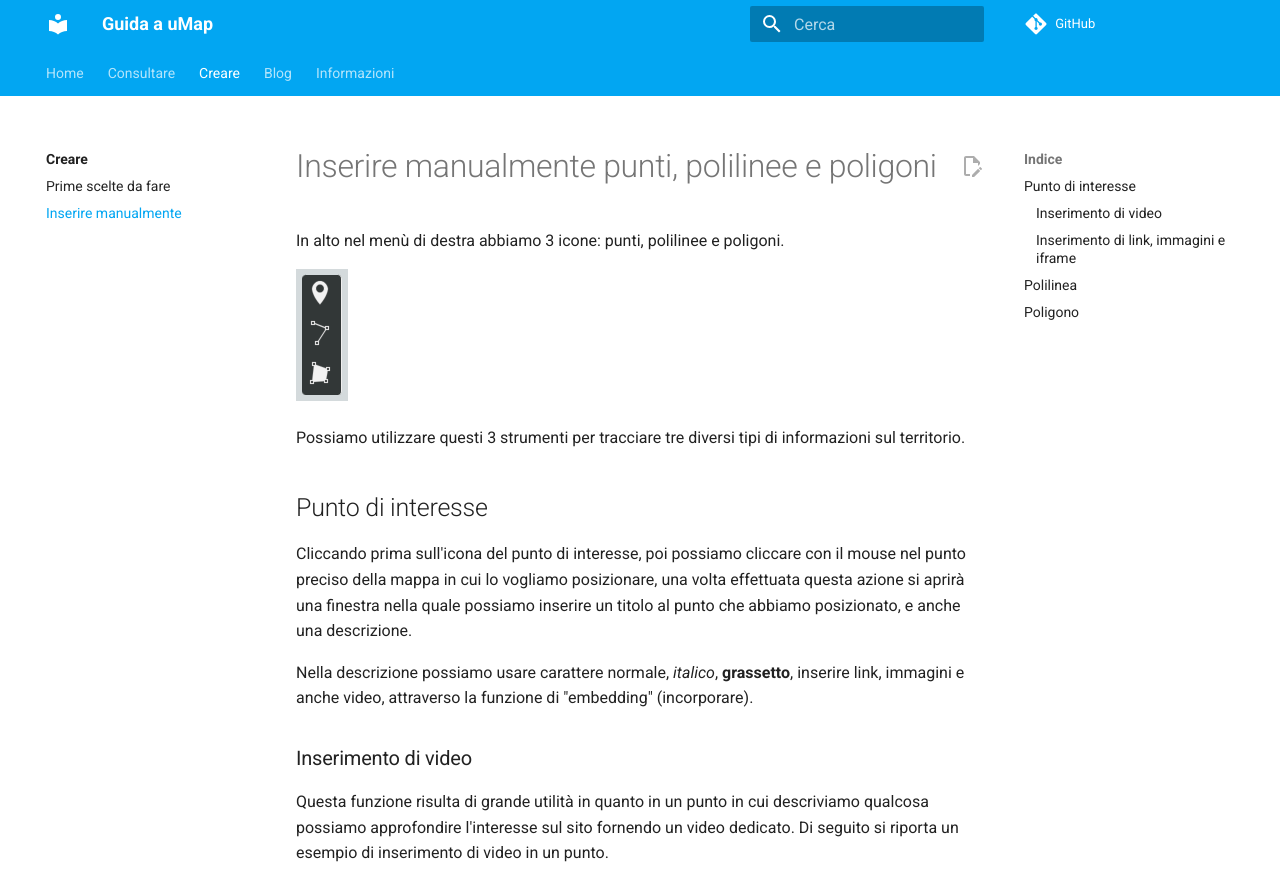
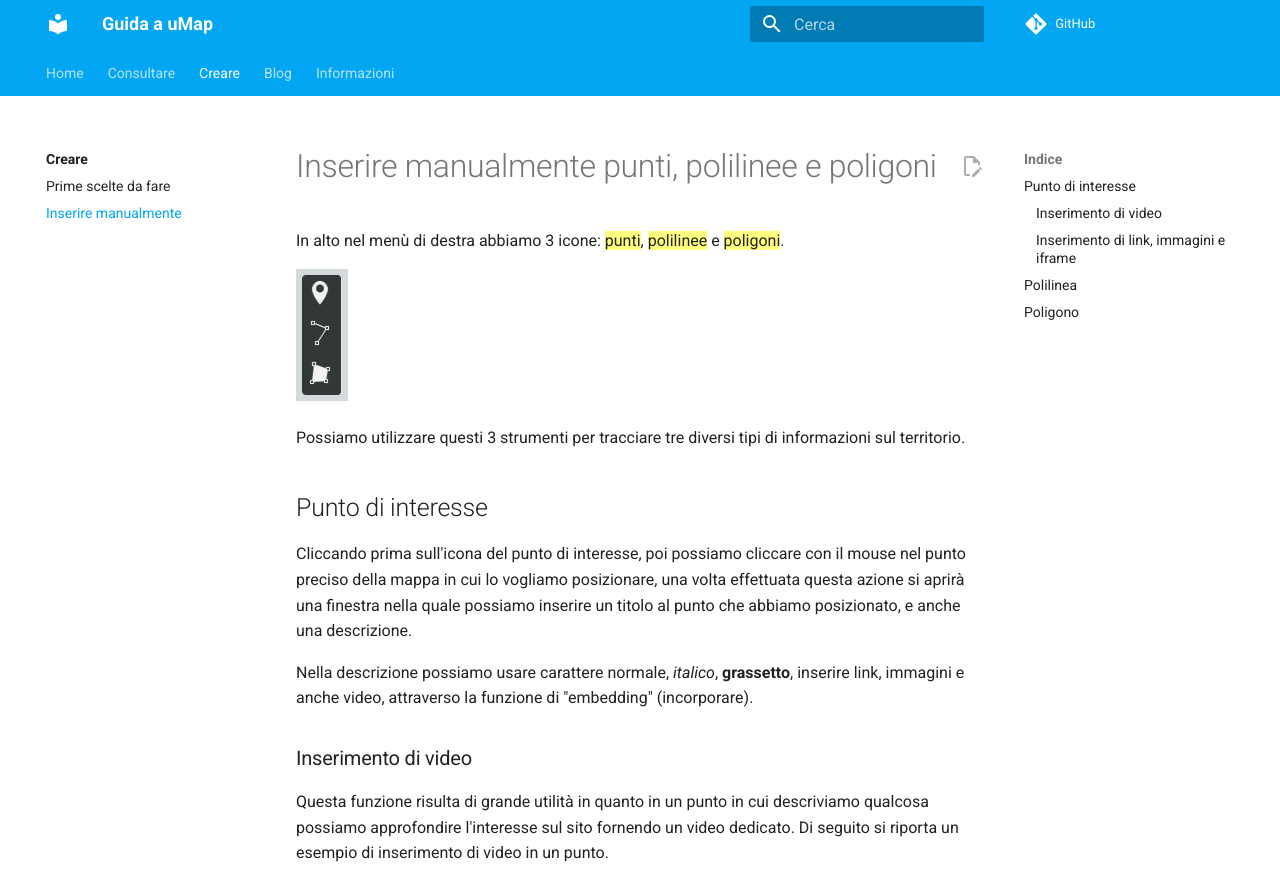
Before and after one commit to opendatasicilia/guida-umap, an MkDocs documentation site: the page built from docs/creare/inserire-manualmente.md, in a window 1280 px wide and 900 px high, cut to the strip 0-878 px from the top of the window. Built offline with MkDocs 1.6.1 and Material for MkDocs 9.7.7, drawn with Linux system fonts in a browser that asks for light colours; comment, search, counter and statistics services are not loaded.

```diff
--- a/docs/creare/inserire-manualmente.md
+++ b/docs/creare/inserire-manualmente.md
@@ -1,6 +1,6 @@
 # Inserire manualmente punti, polilinee e poligoni
 
-In alto nel menù di destra abbiamo 3 icone: punti, polilinee e poligoni.
+In alto nel menù di destra abbiamo 3 icone: ==punti==, ==polilinee== e ==poligoni==.
 
 ![](https://raw.githubusercontent.com/opendatasicilia/guida-umap/main/docs/img/menu-destra-inserisci-umap.PNG)
 
```
